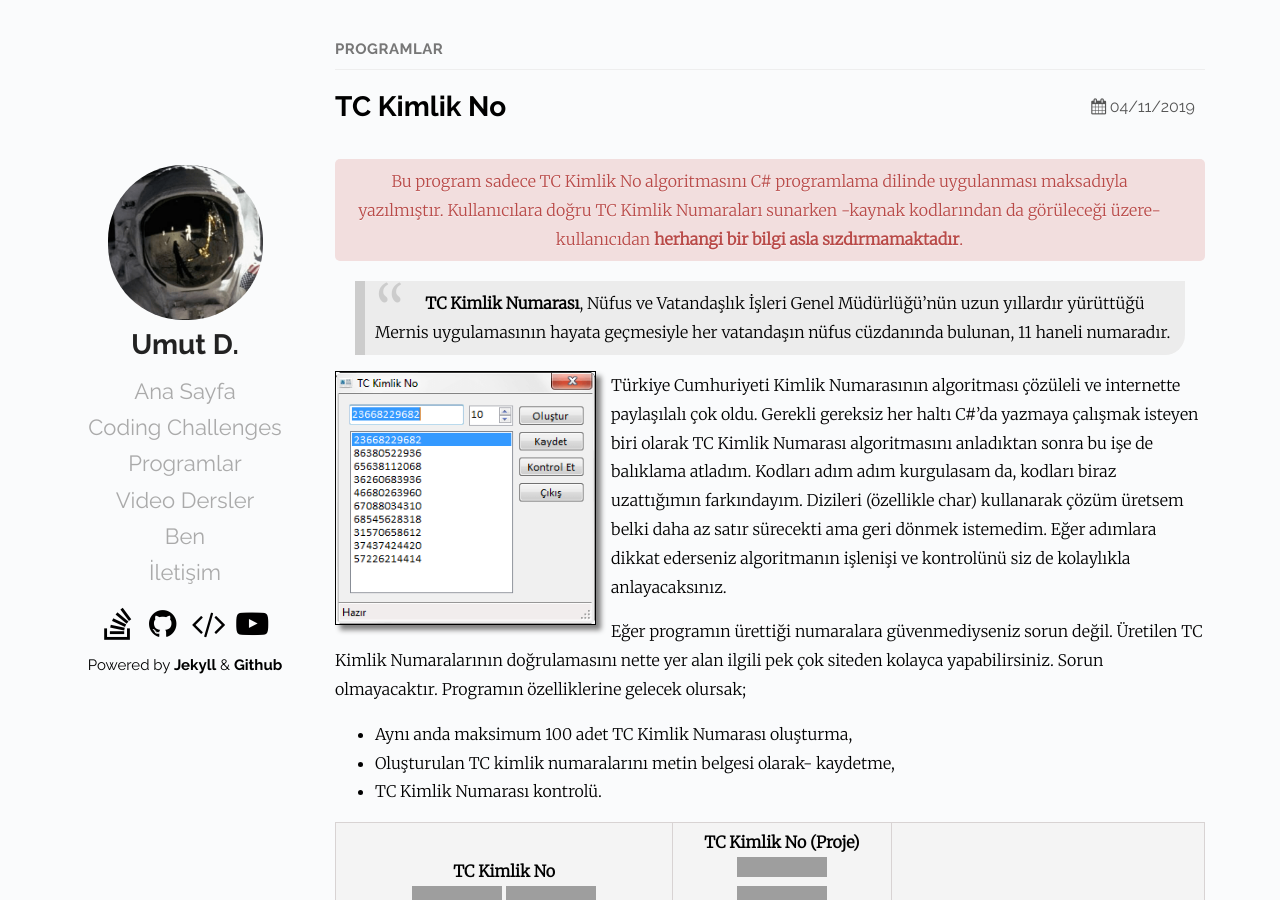
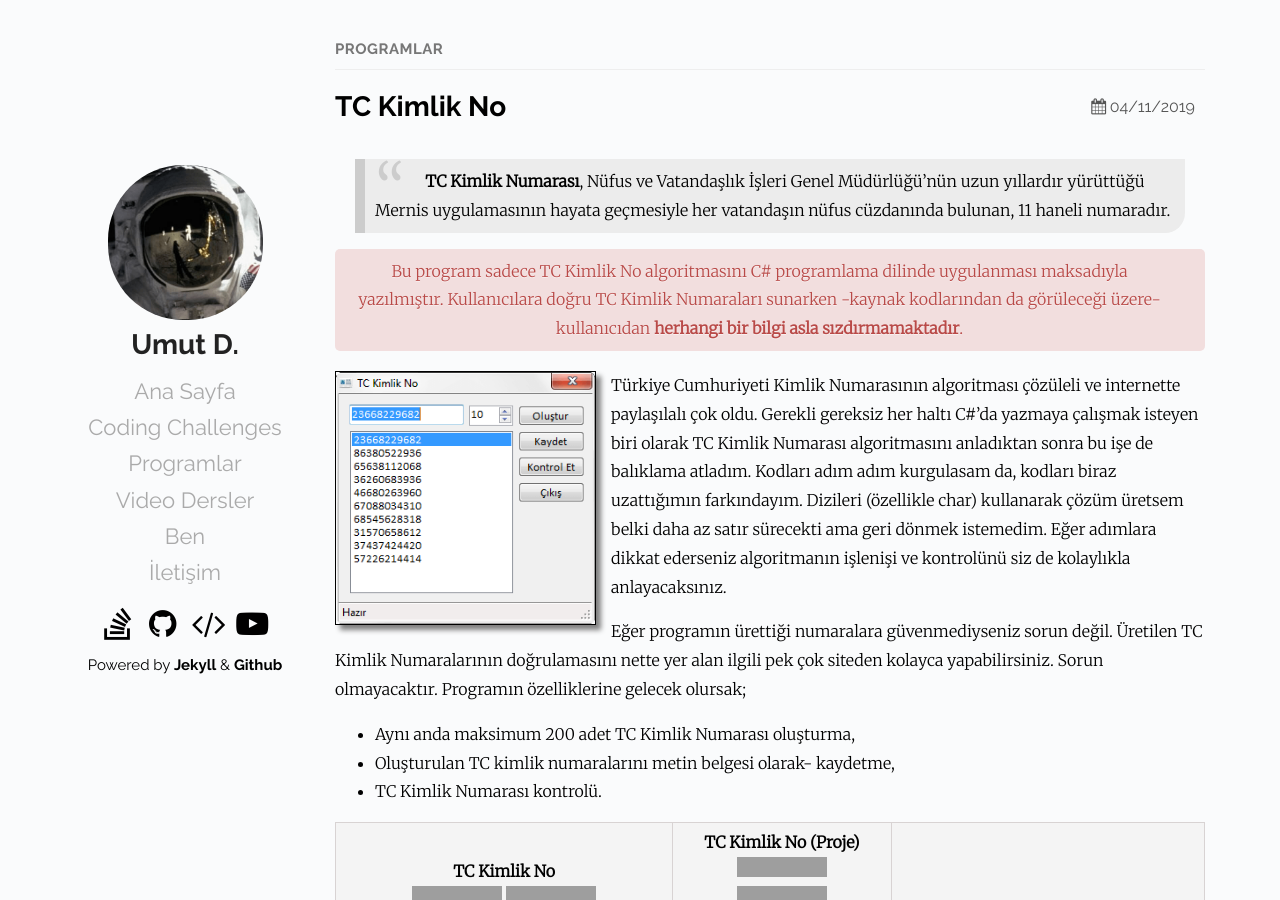
Before and after one commit to Umut-D/umutd.com, a Jekyll site: the page built from _posts/programlar/2019-11-04-tc-kimlik-no.md, in a window 1280 px wide and 900 px high. Built offline with Jekyll 4.4.1, drawn with Linux system fonts in a browser that asks for light colours; grey boxes are pictures that could not be loaded.

Commit message:
tc kimlik no  programi guncellendi

```diff
--- a/_posts/programlar/2019-11-04-tc-kimlik-no.md
+++ b/_posts/programlar/2019-11-04-tc-kimlik-no.md
@@ -10,10 +10,10 @@ redirect_from:
   - /etiket/tc-kimlik-no-algoritmasi/
   - /etiket/tc-kimlik/
 ---
+> **TC Kimlik Numarası**, Nüfus ve Vatandaşlık İşleri Genel Müdürlüğü’nün uzun yıllardır yürüttüğü Mernis uygulamasının hayata geçmesiyle her vatandaşın nüfus cüzdanında bulunan, 11 haneli numaradır.
+
 {:.uyari}
 Bu program sadece TC Kimlik No algoritmasını C# programlama dilinde uygulanması maksadıyla yazılmıştır. Kullanıcılara doğru TC Kimlik Numaraları sunarken -kaynak kodlarından da görüleceği üzere- kullanıcıdan **herhangi bir bilgi asla sızdırmamaktadır**.
-
-> **TC Kimlik Numarası**, Nüfus ve Vatandaşlık İşleri Genel Müdürlüğü’nün uzun yıllardır yürüttüğü Mernis uygulamasının hayata geçmesiyle her vatandaşın nüfus cüzdanında bulunan, 11 haneli numaradır.
 
 ![tc-kimlik-no](/images/programlar/tc-kimlik-no.png){: width="30%"}
 
@@ -21,7 +21,7 @@ Bu program sadece TC Kimlik No algoritmasını C# programlama dilinde uygulanmas
 
 Eğer programın ürettiği numaralara güvenmediyseniz sorun değil. Üretilen TC Kimlik Numaralarının doğrulamasını nette yer alan ilgili pek çok siteden kolayca yapabilirsiniz. Sorun olmayacaktır. Programın özelliklerine gelecek olursak;
 
-- Aynı anda maksimum 100 adet TC Kimlik Numarası oluşturma,
+- Aynı anda maksimum 200 adet TC Kimlik Numarası oluşturma,
 - Oluşturulan TC kimlik numaralarını metin belgesi olarak- kaydetme,
 - TC Kimlik Numarası kontrolü.
 
```
